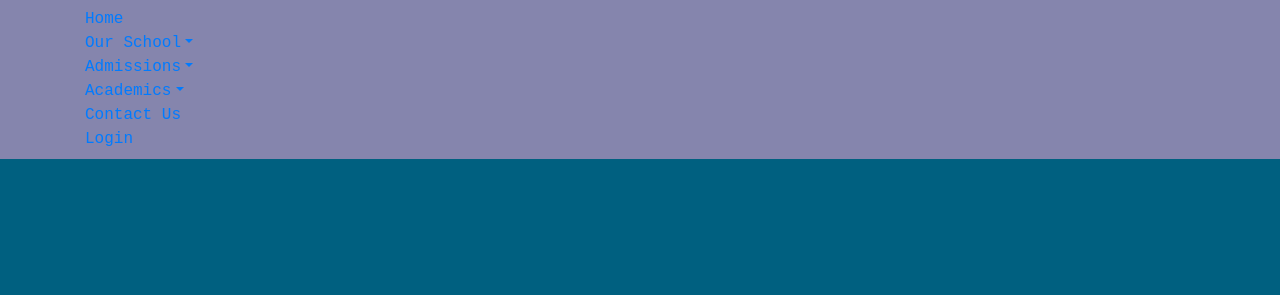
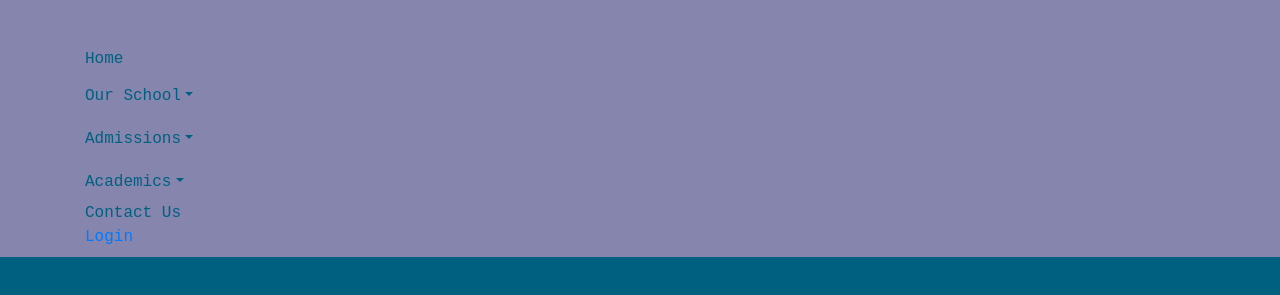
Before and after one commit to whironim/hiro-school, a plain HTML site: page site/index.html in a window 1280 px wide. Both pictures are taken after a click on the button "Toggle navigation". Shown: the part 171-466 px from the top of the page. Drawn offline with nearby package versions, Linux system fonts and the light colour scheme; some icons are missing; a web font is replaced by a local one.

Commit message:
Update styles.css

```diff
--- a/site/css/styles.css
+++ b/site/css/styles.css
@@ -46,3 +46,20 @@ Body {
   margin-top: 9px;
   line-height: .7;
 }
+
+#nav-list {
+  margin-top: 40px;
+}
+
+#nav-list a {
+  color: #006080;
+  text-align: center;
+}
+
+#nav-list a:hover {
+  background: #8585ad;
+}
+
+#nav-list a span {
+  font-size: 1.8em;
+}
```
